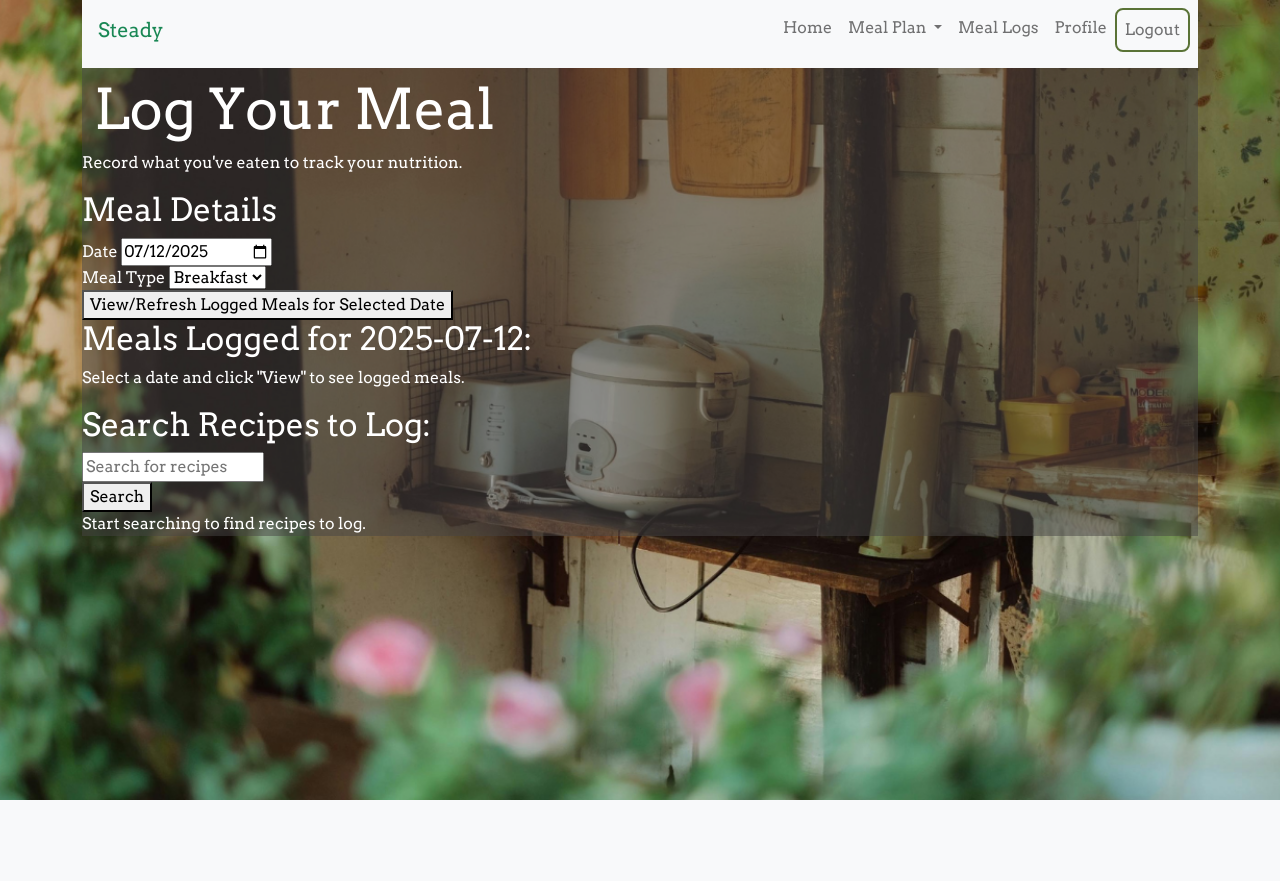
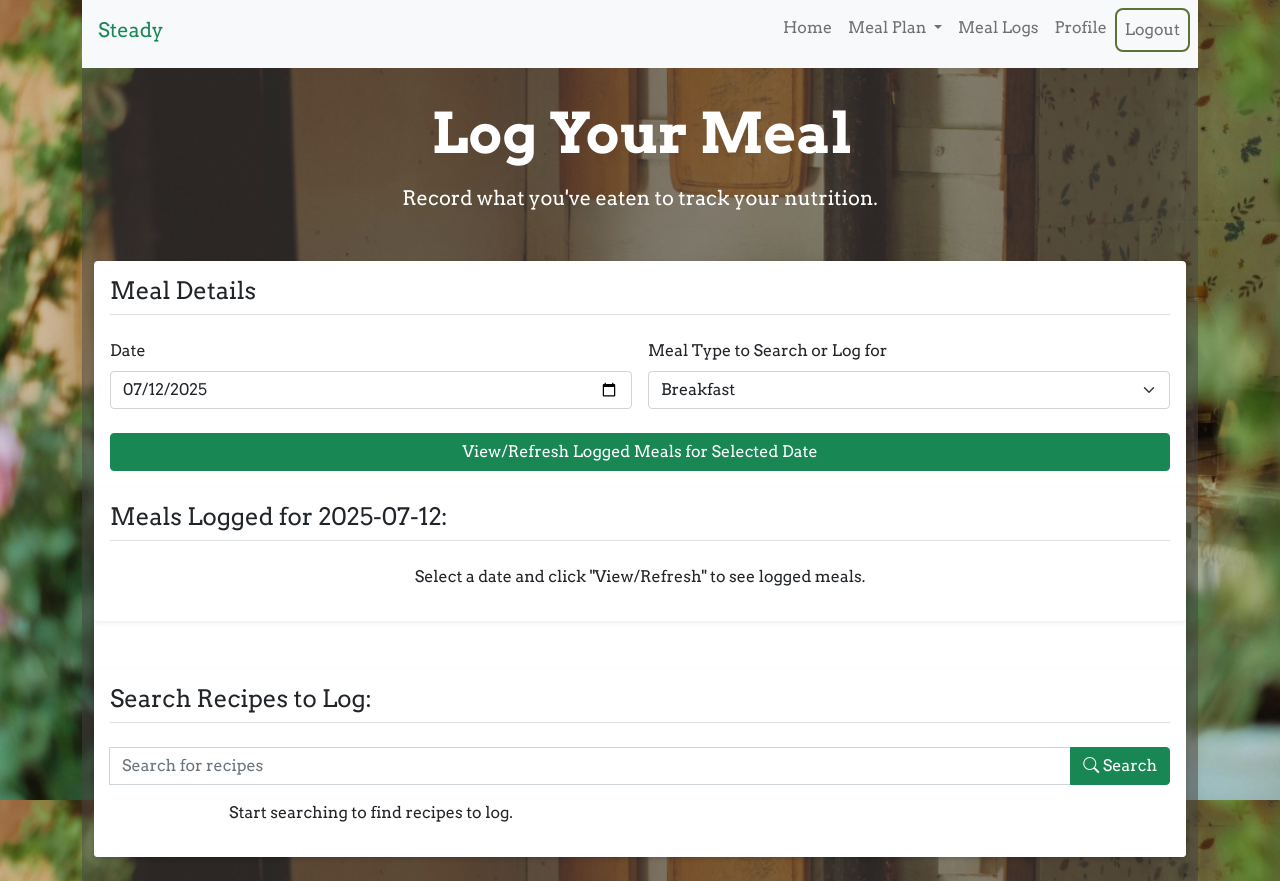
Before and after one commit to ch7oe/Steady, a Flask app: page /log-meal in a window 1280 px wide. Before the commit the page ends 800 px from the top, so only its background shows below. Run offline with Flask 3, Linux system fonts and the light colour scheme; the visitor is signed in with stand-in values (Sample User, id 1).

Commit message:
added styling to meal log page and made small changes to wording

```diff
--- a/templates/log_meal.html
+++ b/templates/log_meal.html
@@ -3,59 +3,68 @@
 {% block title %}Log a Meal - Steady{% endblock %}
 
 {% block body %}
-    <div>
-        <div>
-            <h1 class="display-4">Log Your Meal</h1>
-            <p>Record what you've eaten to track your nutrition.</p>
+    <div class="container py-4">
+        <div class="text-center mb-5">
+            <h1 class="display-4 fw-bold mb-3">Log Your Meal</h1>
+            <p class="lead mb-4">Record what you've eaten to track your nutrition.</p>
         </div>
 
         <!-- select data and meal type -->
-        <div>
-            <h2>Meal Details</h2>
-
+        <div class="card shadow-sm border-0 rounded text-dark" style="opacity: 1; background-color: white;">
+            <div class="card-body">
+                <h2 class="card-title h4 mb-4 border-bottom pb-2">Meal Details</h2>
+                <div class="row g-3 mb-4">
                     <!-- date -->
-            <div>
-                <label for="log-date">Date</label>
-                <input type="date" id="log-date" value="{{ today_str }}">
+                    <div class="col-md-6">
+                        <label for="log-date" class="form-label fw-semibold">Date</label>
+                        <input type="date" id="log-date" value="{{ today_str }}" class="form-control">
                     </div>
 
                     <!-- meal type -->
-            <div>
-                <label for="meal-type">Meal Type</label>
-                <select id="meal-type">
+                    <div class="col-md-6">
+                        <label for="meal-type" class="form-label fw-semibold">Meal Type to Search or Log for</label>
+                        <select id="meal-type" class="form-select">
                             <option value="breakfast">Breakfast</option>
                             <option value="lunch">Lunch</option>
                             <option value="dinner">Dinner</option>
                             <option value="snack">Snack</option>
                         </select>
                     </div>
-            <button id="view-logged-meals-bttn">
+                </div>
+                <button id="view-logged-meals-bttn" class="btn btn-success w-100">
                     View/Refresh Logged Meals for Selected Date
                 </button>
             </div>
 
             <!-- logged meals for selected date -->
-        <div id="logged-meals-display">
-            <h2>Meals Logged for <span id="current-logged-date">{{ today_str }}</span>:</h2>
+            <div id="logged-meals-display" class="card shadow-sm border-0 rounded mb-5" style="min-height: 100px;">
+                <div class="card-body text-dark">
+                    <h2 class="card-title h4 mb-4 border-bottom pb-2">Meals Logged for <span id="current-logged-date">{{ today_str }}</span>:</h2>
                     <div id="logged-meals-list">
-                <p>Select a date and click "View" to see logged meals.</p>
+                        <p class="text-center">Select a date and click "View/Refresh" to see logged meals.</p>
                         <!-- will be added using javascript  -->
+                    </div>
                 </div>
             </div>
 
             <!-- recipe search section (for logging) -->
-        <div>
-            <h2>Search Recipes to Log:</h2>
-            <div>
-                <input type="text" id="recipe-search-input-log" placeholder="Search for recipes">
+            <div class="card shadow-sm border-0 rounded">
+                <div class="card-body d-flex flex-column text-dark">
+                    <h2 class="card-title h4 mb-4 border-bottom pb-2">Search Recipes to Log:</h2>
+                    <div class="input-group mb-3">
+                        <label for="recipe-search-input-log" class="visually-hidden">Search for recipes</label>
+                        <input type="text" id="recipe-search-input-log" placeholder="Search for recipes" class="form-control">
+                        <button id="search-recipes-bttn-log" class="btn btn-success">
+                            <i class="bi bi-search"></i> Search
+                        </button>
                     </div>
-            <button id="search-recipes-bttn-log">
-                Search
-            </button>
 
-            <div id="search-results-log">
-                <p>Start searching to find recipes to log.</p>
+
+                    <div id="search-results-log" class="row row-cols-1 row-cols-sm-2 g-3 flex-grow-1">
+                        <p class="text-center col-12">Start searching to find recipes to log.</p>
                         <!-- results added using javascript -->
+                    </div>
+                </div>
             </div>
         </div>
     </div>
@@ -83,7 +92,7 @@
 
         currentLoggedDateSpan.textContent = new Date(selectedDate).toUTCString().slice(0,-13);
 
-        loggedMealsListDiv.innerHTML = "<p>loading logged meals...</p>";
+        loggedMealsListDiv.innerHTML = "<div class='spinner-border text-success' role='status'></div><p class='text-center visually-hidden'>loading logged meals...</p>";
 
         console.log(selectedDate);
         console.log(currentLoggedDateSpan);
@@ -95,7 +104,7 @@
                 loggedMealsListDiv.innerHTML = "";
 
                 if (responseJson.length === 0) {
-                    loggedMealsListDiv.innerHTML = "<p>No meals logged for this date.</p>";
+                    loggedMealsListDiv.innerHTML = "<p class='text-danger text-center'>No meals logged for this date.</p>";
                 } else {
                     // group meals by meal type
                     const groupedMeals = {};
@@ -131,18 +140,19 @@
                             let listOfMealLogsHtml = "";
                             for (const loggedMeal of mealsOfType) { // loop through each meal log entry
                                 listOfMealLogsHtml += `
-                                    <li>
+                                    <li class='d-flex align-items-center justify-content-between mb-1'>
                                         ${loggedMeal.recipe_title} (Servings: ${loggedMeal.serving_size})
-                                        <button data-meal-log-id="${loggedMeal.meal_log_id}" data-recipe-id="${loggedMeal.recipe_id}" data-meal-type="${loggedMeal.meal_type}" class="remove-from-log-buttn">
-                                            Remove
+
+                                        <button data-meal-log-id="${loggedMeal.meal_log_id}" data-recipe-id="${loggedMeal.recipe_id}" data-meal-type="${loggedMeal.meal_type}" class="remove-from-log-buttn btn btn-sm btn-outline-danger">
+                                            <i class="bi bi-trash-fill"></i>
                                         </button>
                                     </li>
                                 `;
                             }
 
                             mealGroupDiv.innerHTML = `
-                                <h4>${type}</h4>
-                                <ul>
+                                <h4 class='fw-bold text-capitalize mb-2'>${type}</h4>
+                                <ul class='list-unstyled mb-0 ms-3'>
                                     ${listOfMealLogsHtml}
                                 </ul>
                             `;
@@ -186,12 +196,12 @@
         const query = searchInputLog.value.trim();
 
         if (!query) {
-            searchResultsLogDiv.innerHTML = "<p>Enter a search term to view recipes</p>";
+            searchResultsLogDiv.innerHTML = "<p class='text-center col-span-full'>Enter a search term to view recipes</p>";
 
             return;
         }
 
-        searchResultsLogDiv.innerHTML = "<p>Searching...</p>";
+        searchResultsLogDiv.innerHTML = "<div class='spinner-border text-success' role='status'></div><p class='text-center visually-hidden'>Searching...</p>";
 
         fetch(`/api/recipes/search?query=${query}`)
         .then((response) => response.json())
@@ -199,18 +209,25 @@
 
             searchResultsLogDiv.innerHTML = "";
 
-            if (responseJson.length === 0) {
-                searchResultsLogDiv.innerHTML = "<p>No recipes found matching your criteria.</p>";
+            if (responseJson.length === 0 || !responseJson.length) {
+                searchResultsLogDiv.innerHTML = "<p class='text-center'>No recipes found matching your criteria.</p>";
             } else {
                 for (const recipe of responseJson) {
                     const recipeCard = document.createElement("div");
 
+                    recipeCard.className = 'col';
+
                     recipeCard.innerHTML = `
-                    <h4 class="font-semibold text-gray-800 text-lg mb-2">${recipe.title}</h4>
-                    <p>Servings: ${recipe.servings}</p>
-                    <button data-recipe-id="${recipe.id}" data-recipe-title="${recipe.title}" data-recipe-servings="${recipe.servings}" class="log-recipe-bttn">
+                    <div class='card h-100 shadow-sm border-0 rounded'>
+                        <div class='card-body'>
+                            <h4 class="card-title h5 mb-2">${recipe.title}</h4>
+                            <p class='card-text mb-1'>Servings: ${recipe.servings}</p>
+                            <a href='${recipe.url}'' target='_blank' rel='noopener noreferrer' class='card-link mb-3 text-success'>
+                            <button data-recipe-id='${recipe.id}' data-recipe-title='${recipe.title}' data-recipe-servings='${recipe.servings}' class="log-recipe-bttn btn btn-sm btn-success mt-auto">
                                 Log This Recipe
                             </button>
+                        </div>
+                    </div>
                     `;
                     searchResultsLogDiv.appendChild(recipeCard);
                 };
```
Lines whose indentation alone changed are shown as unchanged.
